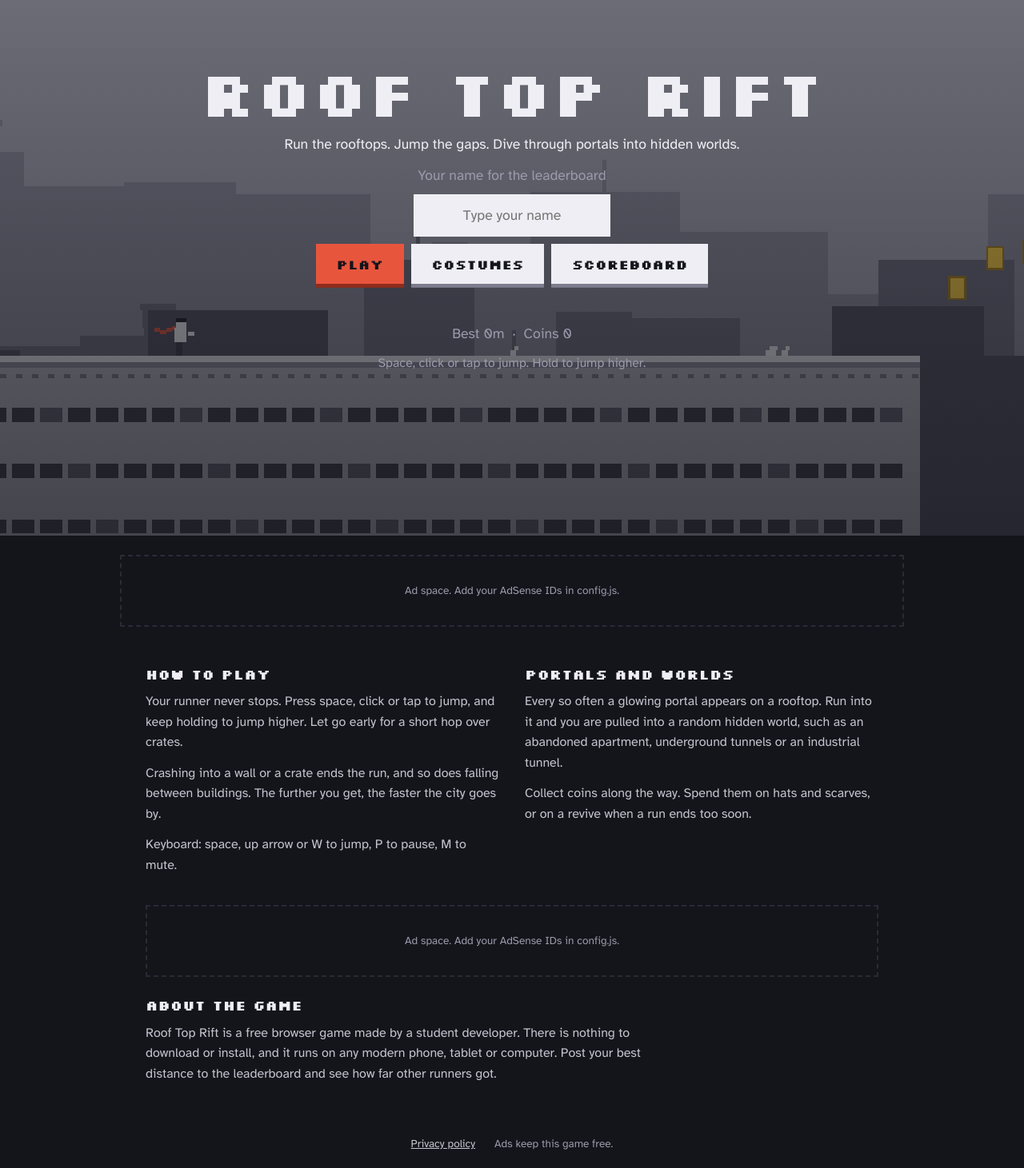
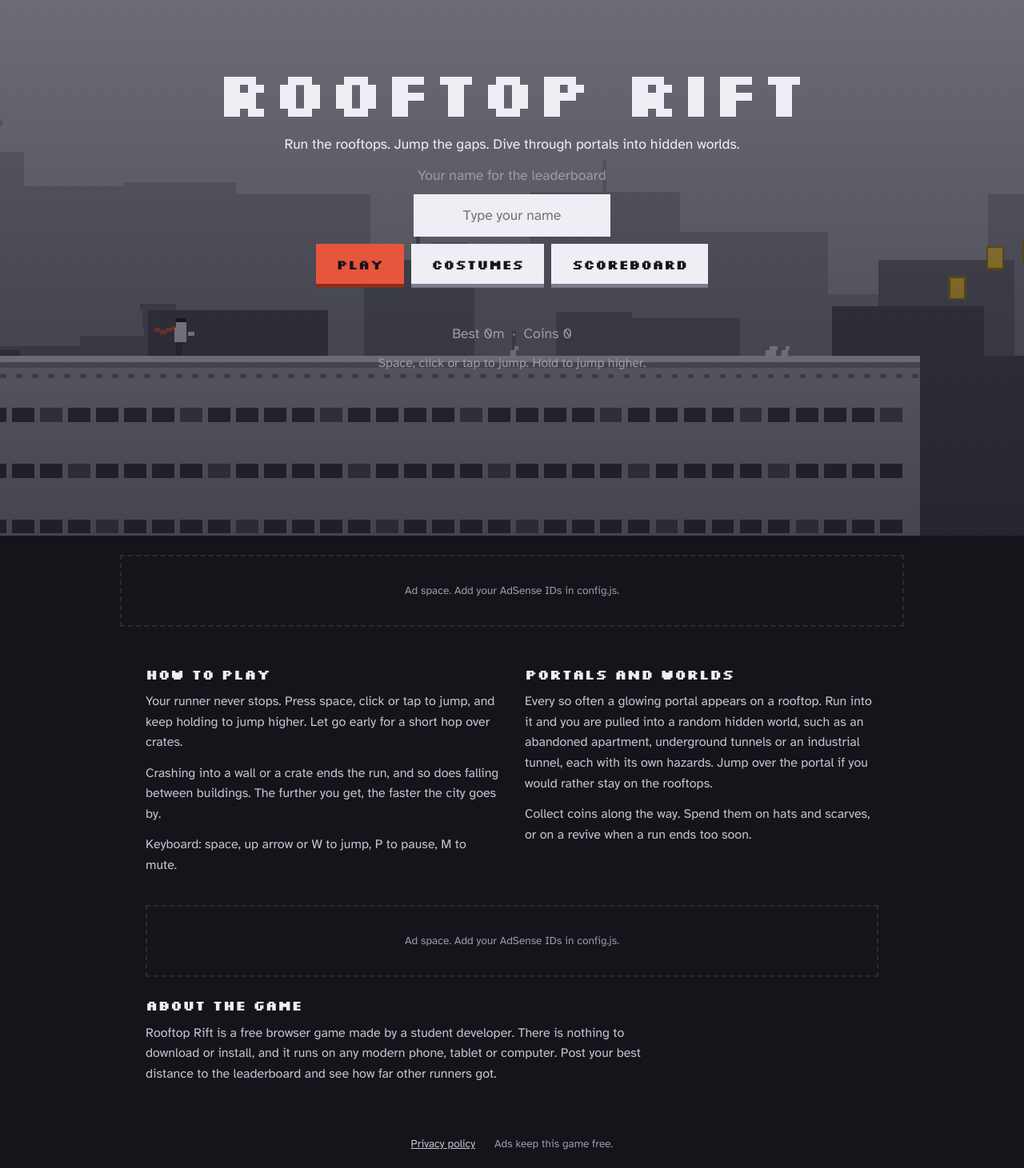
Before and after one commit to lohitharjun/roof-top-rush-website, a plain HTML site: page frontend/index.html in a window 1280 px wide. Shown: the part 130-1591 px from the top of the page at 80% size. Drawn offline with Linux system fonts and the light colour scheme; no server answers.

Commit message:
Correct game title from 'Roof Top Rift' to 'Rooftop Rift'

```diff
--- a/frontend/index.html
+++ b/frontend/index.html
@@ -3,9 +3,17 @@
 <head>
 <meta charset="utf-8">
 <meta name="viewport" content="width=device-width, initial-scale=1, viewport-fit=cover">
-<title>Roof Top Rift: a one-button rooftop runner</title>
+<title>Rooftop Rift: a one-button rooftop runner</title>
 <meta name="description" content="Run across the rooftops, jump through portals into hidden worlds, collect coins and unlock costumes. A free one-button runner for phones and computers.">
 <link rel="icon" href="favicon.svg" type="image/svg+xml">
+<link rel="manifest" href="manifest.webmanifest">
+<link rel="apple-touch-icon" href="icons/apple-touch-icon.png">
+<meta name="theme-color" content="#1b1b24">
+<meta property="og:type" content="website">
+<meta property="og:title" content="Rooftop Rift: a one-button rooftop runner">
+<meta property="og:description" content="Run the rooftops, jump the gaps and dive through portals into hidden worlds. Free, no download.">
+<meta property="og:image" content="store/feature-graphic-1024x500.png">
+<meta name="twitter:card" content="summary_large_image">
 <link rel="preconnect" href="https://fonts.googleapis.com">
 <link rel="preconnect" href="https://fonts.gstatic.com" crossorigin>
 <link href="https://fonts.googleapis.com/css2?family=Atkinson+Hyperlegible:wght@400;700&family=Silkscreen:wght@400;700&display=swap" rel="stylesheet">
@@ -14,7 +22,7 @@
 <body>
 
 <div id="stage" class="stage">
-  <canvas id="game" aria-label="Roof Top Rift game area" role="img"></canvas>
+  <canvas id="game" aria-label="Rooftop Rift game area" role="img"></canvas>
 
   <div class="hud" id="hud" hidden>
     <div class="hud-left">
@@ -29,7 +37,7 @@
 
   <!-- landing screen -->
   <section class="screen" id="scr-start">
-    <h1>Roof Top Rift</h1>
+    <h1>Rooftop Rift</h1>
     <p>Run the rooftops. Jump the gaps. Dive through portals into hidden worlds.</p>
     <form class="play-form" id="form-play">
       <label class="muted" for="name">Your name for the leaderboard</label>
@@ -115,14 +123,14 @@
     </section>
     <section>
       <h2>Portals and worlds</h2>
-      <p>Every so often a glowing portal appears on a rooftop. Run into it and you are pulled into a random hidden world, such as an abandoned apartment, underground tunnels or an industrial tunnel.</p>
+      <p>Every so often a glowing portal appears on a rooftop. Run into it and you are pulled into a random hidden world, such as an abandoned apartment, underground tunnels or an industrial tunnel, each with its own hazards. Jump over the portal if you would rather stay on the rooftops.</p>
       <p>Collect coins along the way. Spend them on hats and scarves, or on a revive when a run ends too soon.</p>
     </section>
   </div>
   <aside class="ad" data-slot="2" aria-label="Advertisement"></aside>
   <section class="about">
     <h2>About the game</h2>
-    <p>Roof Top Rift is a free browser game made by a student developer. There is nothing to download or install, and it runs on any modern phone, tablet or computer. Post your best distance to the leaderboard and see how far other runners got.</p>
+    <p>Rooftop Rift is a free browser game made by a student developer. There is nothing to download or install, and it runs on any modern phone, tablet or computer. Post your best distance to the leaderboard and see how far other runners got.</p>
   </section>
 </main>
 
@@ -134,5 +142,10 @@
 <script src="config.js"></script>
 <script src="ads.js"></script>
 <script src="game.js"></script>
+<script>
+if ('serviceWorker' in navigator) {
+  window.addEventListener('load', () => { navigator.serviceWorker.register('sw.js').catch(() => {}); });
+}
+</script>
 </body>
 </html>
```
